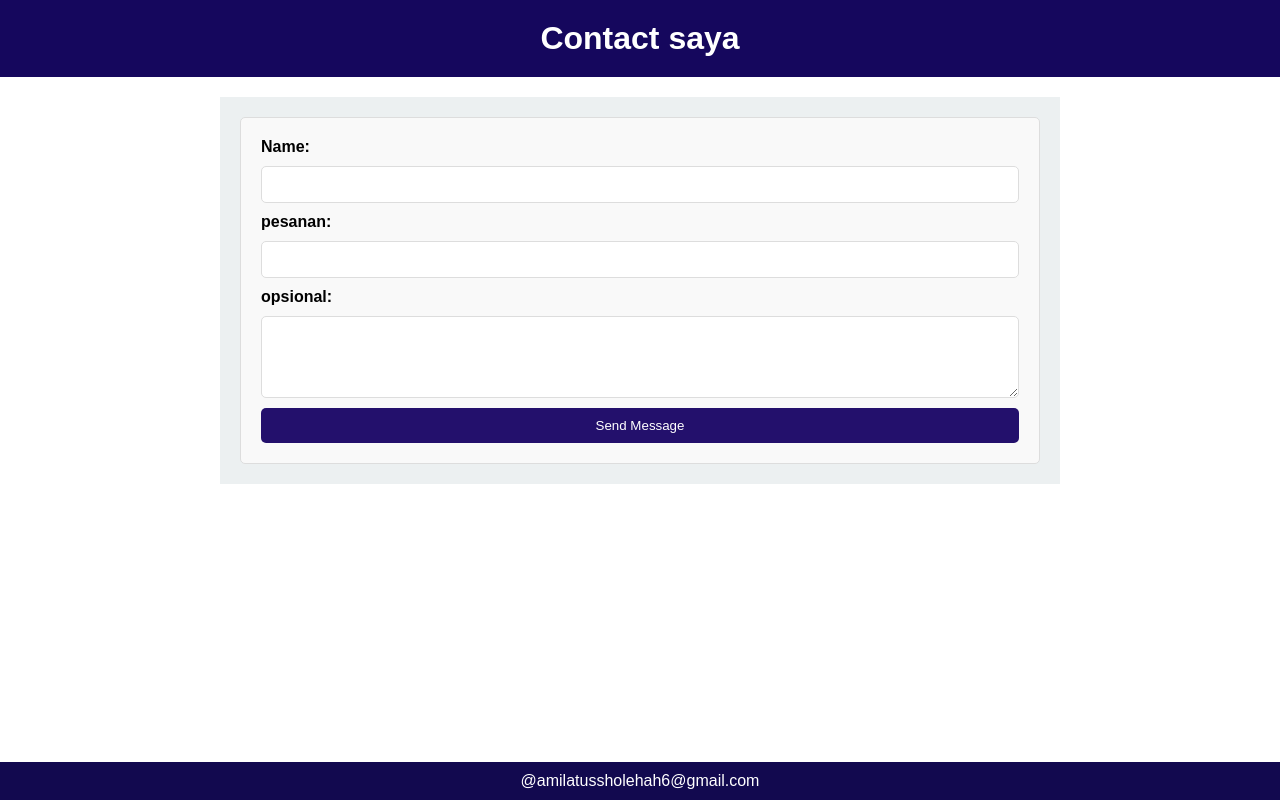
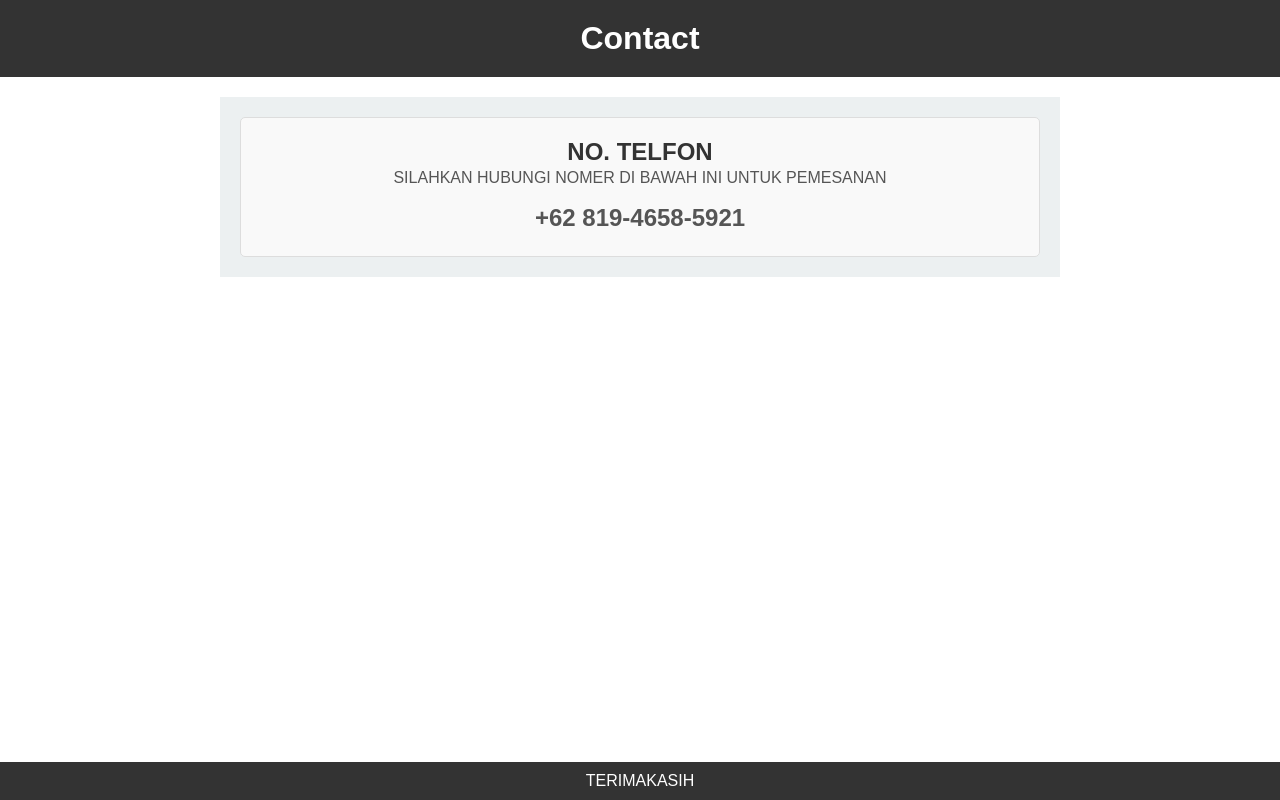
Before and after one commit to milaamilatus/UAS1, a Django app: page /contact/ in a window 1280 px wide. Run offline with Django 5.2, Linux system fonts and the light colour scheme.

Commit message:
push ke-9

```diff
--- a/toko/static/css/style.css
+++ b/toko/static/css/style.css
@@ -227,3 +227,61 @@ main {
    color: #555;
    line-height: 1.5;
 }
+
+body {
+   font-family: 'Arial', sans-serif;
+   margin: 0;
+   padding: 0;
+   box-sizing: border-box;
+}
+
+header {
+   background-color: #333;
+   color: #fff;
+   text-align: center;
+   padding: 20px 0;
+}
+
+header h1 {
+   margin: 0;
+}
+
+main {
+   max-width: 800px;
+   margin: 20px auto;
+   padding: 20px;
+}
+
+.phone-details {
+   background-color: #f9f9f9;
+   border: 1px solid #ddd;
+   padding: 20px;
+   border-radius: 5px;
+   text-align: center;
+}
+
+.phone-details h2 {
+   color: #333;
+}
+
+.phone-details p {
+   color: #555;
+   line-height: 1.5;
+}
+
+.phone-number {
+   font-size: 1.5em;
+   font-weight: bold;
+   margin-top: 10px;
+   color: #333;
+}
+
+footer {
+   background-color: #333;
+   color: #fff;
+   text-align: center;
+   padding: 10px 0;
+   position: fixed;
+   bottom: 0;
+   width: 100%;
+}
--- a/toko/templates/toko/contact.html
+++ b/toko/templates/toko/contact.html
@@ -5,32 +5,23 @@
     <meta charset="UTF-8">
     <meta name="viewport" content="width=device-width, initial-scale=1.0">
     <link rel="stylesheet" href="{% static 'css/style.css' %}" />
-    <title>Contact saya</title>
+    <title>Phone</title>
 </head>
 <body>
     <header>
-        <h1>Contact saya</h1>
+        <h1>Contact</h1>
     </header>
 
     <main>
-        <section class="contact-form">
-            <form action="#" method="post">
-                <label for="name">Name:</label>
-                <input type="text" id="name" name="name" required>
-
-                <label for="pesanan">pesanan:</label>
-                <input type="pesanan" id="pesanan" name="pesanan" required>
-
-                <label for="opsional">opsional:</label>
-                <textarea id="opsional" name="opsional" rows="4" required></textarea>
-
-                <button type="submit">Send Message</button>
-            </form>
+        <section class="phone-details">
+            <h2>NO. TELFON</h2>
+            <p>SILAHKAN HUBUNGI NOMER DI BAWAH INI UNTUK PEMESANAN</p>
+            <p class="phone-number">+62 819-4658-5921</p>
         </section>
     </main>
 
     <footer>
-        <p>@amilatussholehah6@gmail.com</p>
+        <p>TERIMAKASIH</p>
     </footer>
 </body>
 </html>
--- a/toko/templates/toko/profile.html
+++ b/toko/templates/toko/profile.html
@@ -45,7 +45,8 @@
 
                 <P>Inspirasi Hijabista:
                 "Ikuti tren hijab terbaru dan jadilah inspirasi bagi hijabista lainnya. Temukan gaya yang sesuai dengan kepribadian Anda dan rayakan keunikan diri.".</p>
-        </section>
+                <p>BILA INGIN MEMBELI PRODUCT KAMI CARI DI HALAMAN CONTACT</p>
+            </section>
     </main>
 </body>
 </html>
```
Also changed, not shown: toko/templates/toko/product.html (+14 -0 lines), toko/static/image/hijab40.jpg (added), toko/static/image/hijab50.jpg (added).
